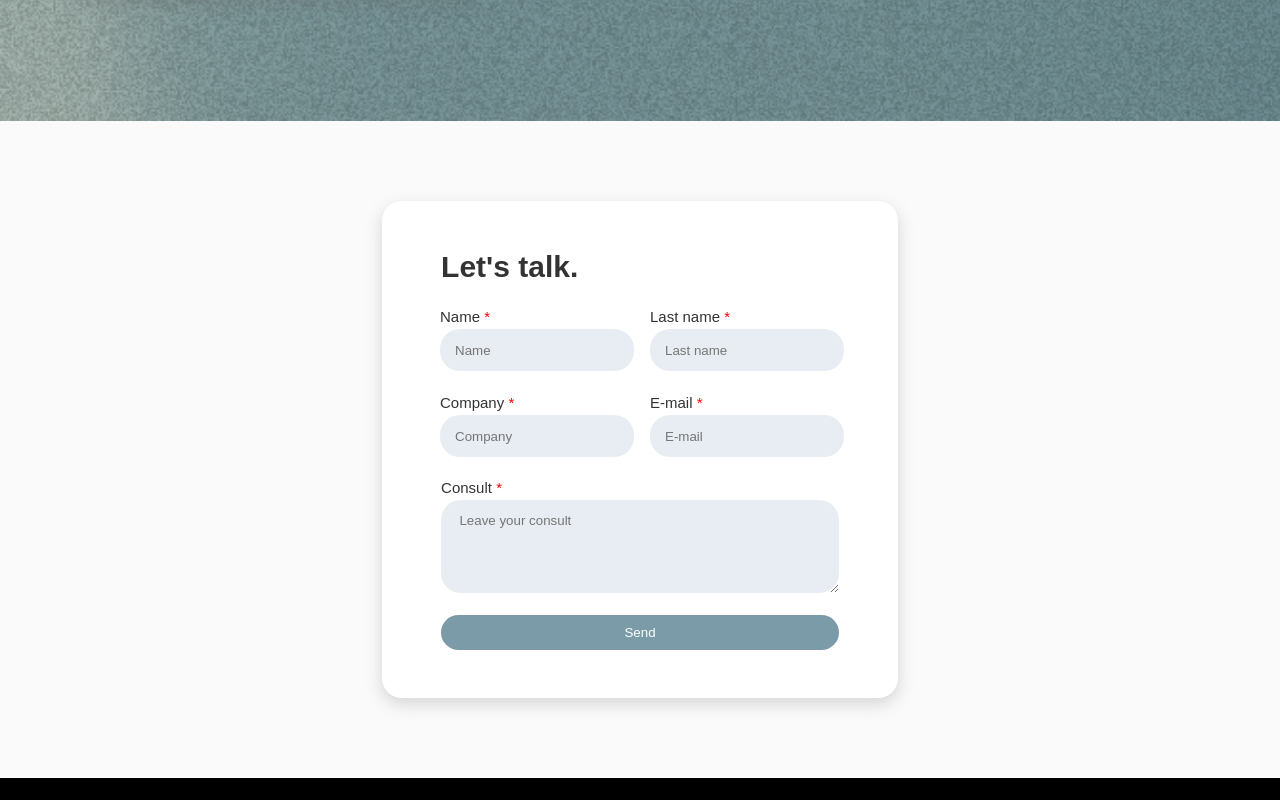
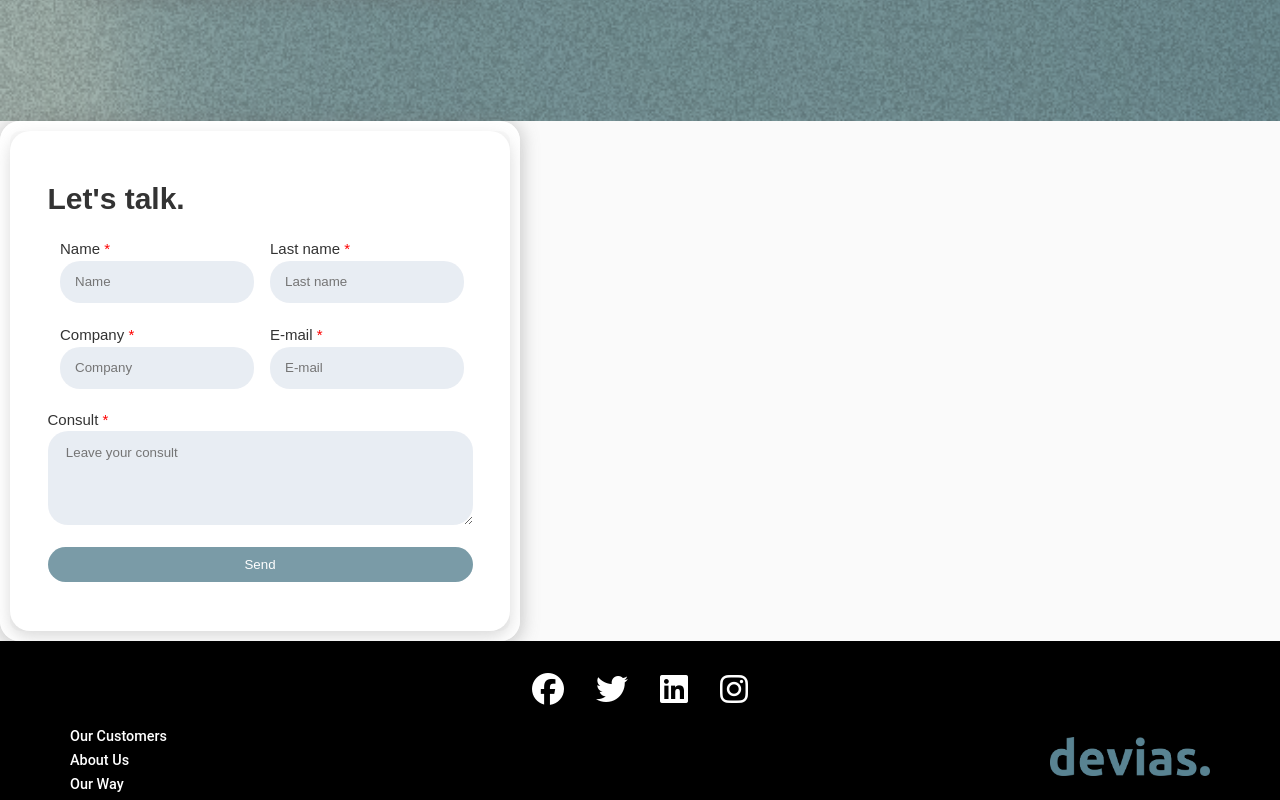
Before and after one commit to brunoosella/devias-web, a React (Vite) app in the folder devias-web/: page / in a window 1280 px wide. Shown: the part 2520-3320 px from the top of the page. Built offline with nearby package versions, Linux system fonts and the light colour scheme.

Commit message:
Add suggar

```diff
--- a/devias-web/src/Components/ContactForm/ContactForm.jsx
+++ b/devias-web/src/Components/ContactForm/ContactForm.jsx
@@ -123,7 +123,7 @@ export default function ContactForm (){
 
   return (
     <form className='contact-form' ref={form} onSubmit={sendEmail}>
-      <div className='container'>
+
       <div className='form-container'>
 
         {/* Title formularie */}
@@ -235,7 +235,6 @@ export default function ContactForm (){
 
       </div>
 
-      </div>
     </form>
   )
 
--- a/devias-web/src/Components/ContactForm/ContactForm.scss
+++ b/devias-web/src/Components/ContactForm/ContactForm.scss
@@ -1,15 +1,17 @@
 .contact-form {
-  padding: 5rem 0;
-  .container {
-    display: flex;
-    justify-content: center;
+  width: 500px;
+  height: 500px;
+  border: 10px solid #fff;
+  border-radius: 20px;
+  box-shadow: 0px 2px 15px 5px rgba(106, 106, 106, 0.25);
 
   .form-container {
+    width: 100%;
+    height: 100%;
     display: flex;
     flex-direction: column;
+    justify-content: center;
     align-items: center;
-      width: 468px;
-      padding: 3em 1.5em;
     gap: 20px;
     background-color: #fff;
     border-radius: 20px;
@@ -133,5 +135,10 @@
       }
     }
   }
+
+  @media all and (max-width: 768px) {
+    width: 90%;
+    height: 100%;
+    margin-bottom: 3rem;
   }
 }
--- a/devias-web/src/Components/Header/Header.jsx
+++ b/devias-web/src/Components/Header/Header.jsx
@@ -32,7 +32,6 @@ export default function Header() {
   }, [state.language])
 
   // Effects
-
   React.useEffect(() => {
 
     if(state.language === 'en') {
@@ -59,10 +58,10 @@ export default function Header() {
     setTimeout(() => {
 
       const loader = document.getElementById('loader')
-      loader.classList.add('leave')
+      loader?.classList.add('leave')
       setTimeout(() => {
 
-        loader.remove()
+        loader?.remove()
 
       }, 200)
       document.body.classList.remove('loading')
--- a/devias-web/src/Components/Map/MyMapComponent.jsx
+++ b/devias-web/src/Components/Map/MyMapComponent.jsx
@@ -6,7 +6,7 @@ import './MyMapComponent.scss'
 
 export default function MyMapComponent({center, zoom}) {
 
-  const marketDevias = { lat: -33.119089353100854, lng: -64.3656716210941 }
+  const marketDevias = {lat: -33.119089353100854, lng: -64.3656716210941}
 
   const ref = React.useRef()
 
@@ -17,7 +17,7 @@ export default function MyMapComponent({center, zoom}) {
       zoom
     })
 
-    const marker = new google.maps.Marker({
+    new window.google.maps.Marker({
       position: marketDevias,
       map,
       title: 'Devias'
@@ -26,11 +26,11 @@ export default function MyMapComponent({center, zoom}) {
   })
 
   return (
-    <div className='container'>
 
-      <div id='map-container'>
-        <div ref={ref} id='map' />
-      </div>
+    <div id='map-container'>
+      <div ref={ref} id='map' />
     </div>
+
   )
+
 }
--- a/devias-web/src/Components/Map/MyMapComponent.scss
+++ b/devias-web/src/Components/Map/MyMapComponent.scss
@@ -1,15 +1,24 @@
 #map-container {
-  max-width: 500px;
+  height: 500px;
+  padding: 10px;
   display: flex;
   justify-content: center;
   align-items: center;
-  margin: 0 auto;
-  border: 10px solid #fff;
-  border-radius: 20px;
-  box-shadow: 0px 2px 15px 5px rgba(106, 106, 106, 0.25);
 
   #map {
+    width: 500px;
+    height: 100%;
+    border: 10px solid #fff;
+    border-radius: 20px;
+    box-shadow: 0px 2px 15px 5px rgba(106, 106, 106, 0.25);
+  }
+
+  @media all and (max-width: 768px) {
     width: 100%;
-    height: 300px;
+    padding: 0;
+
+    #map {
+      width: 90%;
+    }
   }
 }
--- a/devias-web/src/Screens/ContactUs/ContactUs.jsx
+++ b/devias-web/src/Screens/ContactUs/ContactUs.jsx
@@ -49,21 +49,20 @@ export default function ContactUs() {
               — Contact
             </h5>
             <h1>
-              Let's talk.
+              Know us.
             </h1>
           </div>
         </div>
       </section>
 
-      {/* Contact form */}
-      <ContactForm />
+      <section id='form-map-section'>
 
-      <section className='section-map'>
-
-        <h3> Visit us </h3>
+        {/* Contact form */}
+        <ContactForm />
 
         {/* Google maps */}
         <Wrapper apiKey={API_KEY} render={render} />
+
       </section>
 
       <Footer />
--- a/devias-web/src/Screens/ContactUs/ContactUs.scss
+++ b/devias-web/src/Screens/ContactUs/ContactUs.scss
@@ -1,4 +1,5 @@
 #contact-us {
+  width: 100%;
   background-color: #FAFAFA;
   font-family: 'Ubuntu', sans-serif;
 
@@ -35,15 +36,21 @@
     }
   }
 
-  .section-map {
-    padding-bottom: 3em;
+  #form-map-section{
+    position: relative;
+    width: 100%;
+    margin-bottom: 2rem;
+    display: flex;
+    flex-direction: row;
+    justify-content: space-evenly;
+    align-items: center;
 
-    h3 {
-      text-align: center;
-      font-size: 3rem;
-      font-family: 'Ubuntu', sans-serif;
-      color: #333;
-      margin-bottom: 1.5em;
+    @media all and (max-width: 768px) {
+      flex-direction: column;
     }
   }
+
+  @media all and (max-width: 768px) {
+    width: auto;
+  }
 }
--- a/devias-web/src/index.scss
+++ b/devias-web/src/index.scss
@@ -5,7 +5,7 @@
 
   color-scheme: light dark;
   color: rgba(255, 255, 255, 0.87);
-  background-color: #242424;
+  background-color: #FAFAFA;
 
   font-synthesis: none;
   text-rendering: optimizeLegibility;
```
Lines whose indentation alone changed are shown as unchanged.
